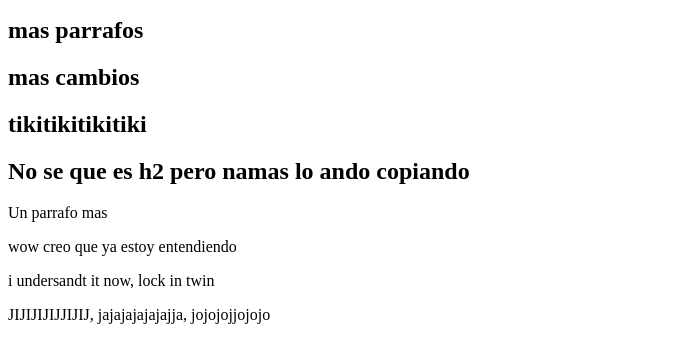
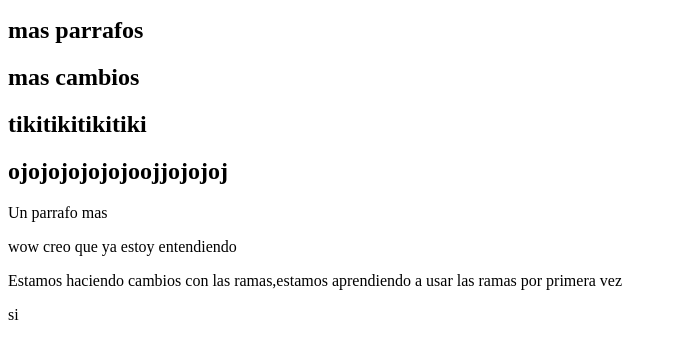
Before and after one commit to a25010021/Mi_proyecto, a plain HTML site: page index.html in a window 1280 px wide. Shown: the part 110-472 px from the top of the page, without its empty margins (0-677 px from the left). Drawn offline with Linux system fonts and the light colour scheme.

```diff
--- a/index.html
+++ b/index.html
@@ -13,14 +13,14 @@
         <h2>mas cambios</h2>
         <h2>tikitikitikitiki</h2>
 
-        <h2>No se que es h2 pero namas lo ando copiando</h2>
+        <h2>ojojojojojojoojjojojoj</h2>
 
         <p> Un parrafo mas</p>
 
         <p>wow creo que ya estoy entendiendo</p>
 
-        <p>i undersandt it now, lock in twin</p>
+        <p>Estamos haciendo cambios con las ramas,estamos aprendiendo a usar las ramas por primera vez</p>
 
-        <p>JIJIJIJIJJIJIJ, jajajajajajajja, jojojojjojojo</p>
+        <p>si</p>
     </body>
 </html>
```
